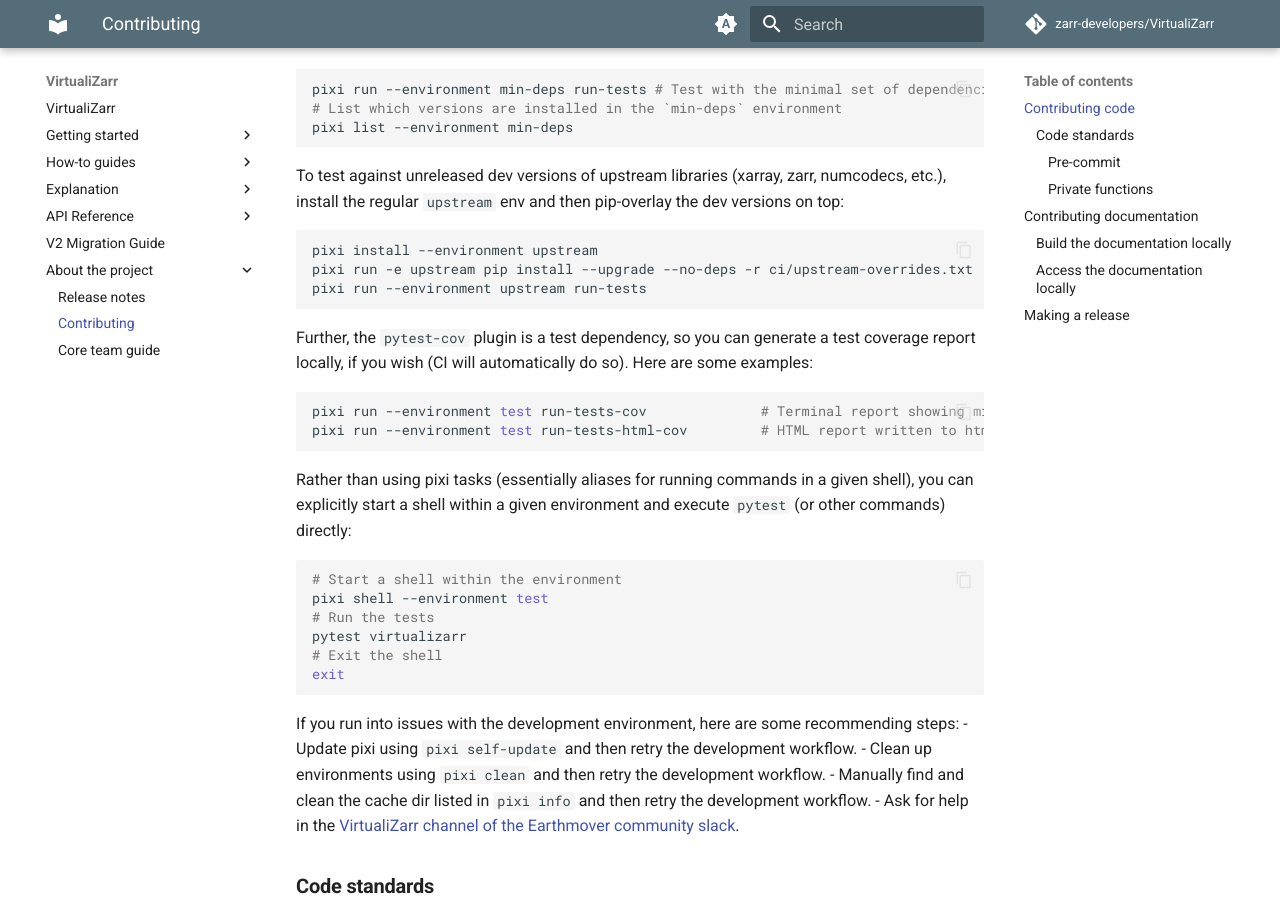
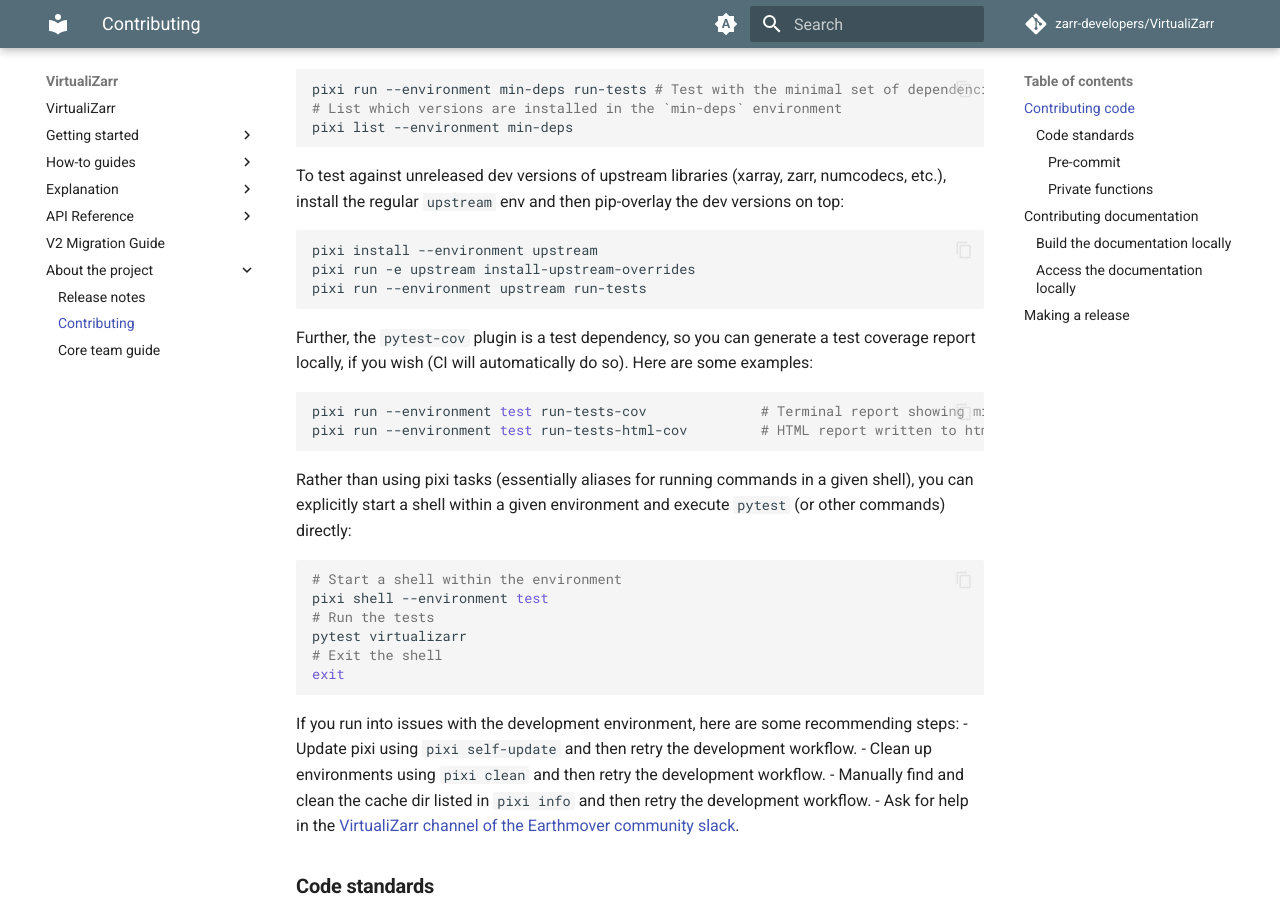
Before and after one commit to zarr-developers/VirtualiZarr, an MkDocs documentation site: the page built from docs/contributing.md, in a window 1280 px wide and 900 px high, scrolled down 675 px. Built offline with MkDocs 1.6.1 and Material for MkDocs 9.7.7, drawn with Linux system fonts in a browser that asks for light colours; comment, search, counter and statistics services are not loaded; the version menu is left out.

Commit message:
ci: wrap the upstream overlay command in a pixi task

````diff
--- a/docs/contributing.md
+++ b/docs/contributing.md
@@ -32,7 +32,7 @@
 
 ```bash
 pixi install --environment upstream
-pixi run -e upstream pip install --upgrade --no-deps -r ci/upstream-overrides.txt
+pixi run -e upstream install-upstream-overrides
 pixi run --environment upstream run-tests
 ```
 
--- a/pyproject.toml
+++ b/pyproject.toml
@@ -180,6 +180,9 @@
 [tool.pixi.feature.upstream-overlay.dependencies]
 pip = "*"
 
+[tool.pixi.feature.upstream-overlay.tasks]
+install-upstream-overrides = { cmd = "pip install --upgrade --no-deps -r ci/upstream-overrides.txt" }
+
 [tool.pixi.feature.minimum-versions.dependencies]
 xarray = "==2025.6.0"
 numpy = "==2.1.0"
````
Also changed, not shown: 1 other file.
